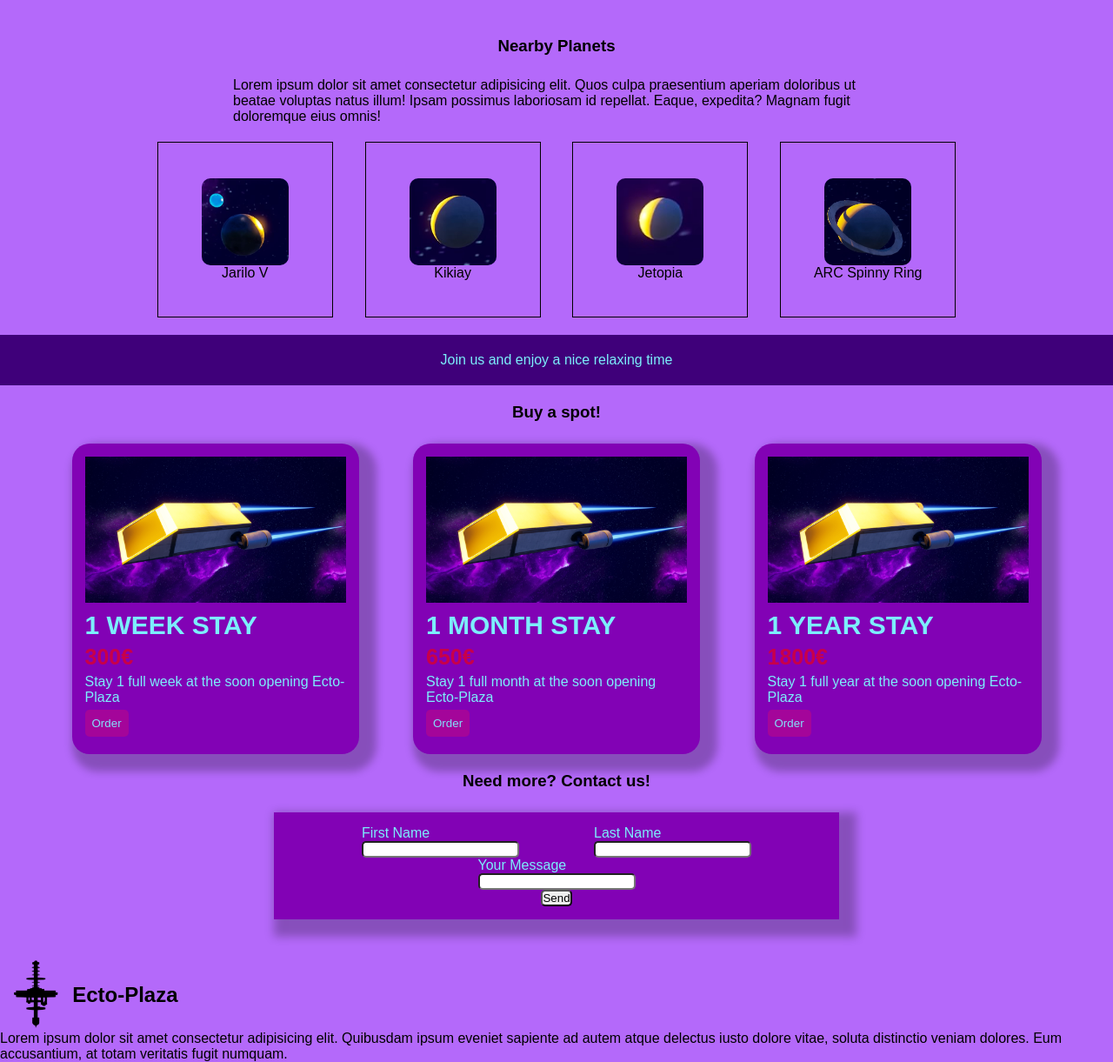
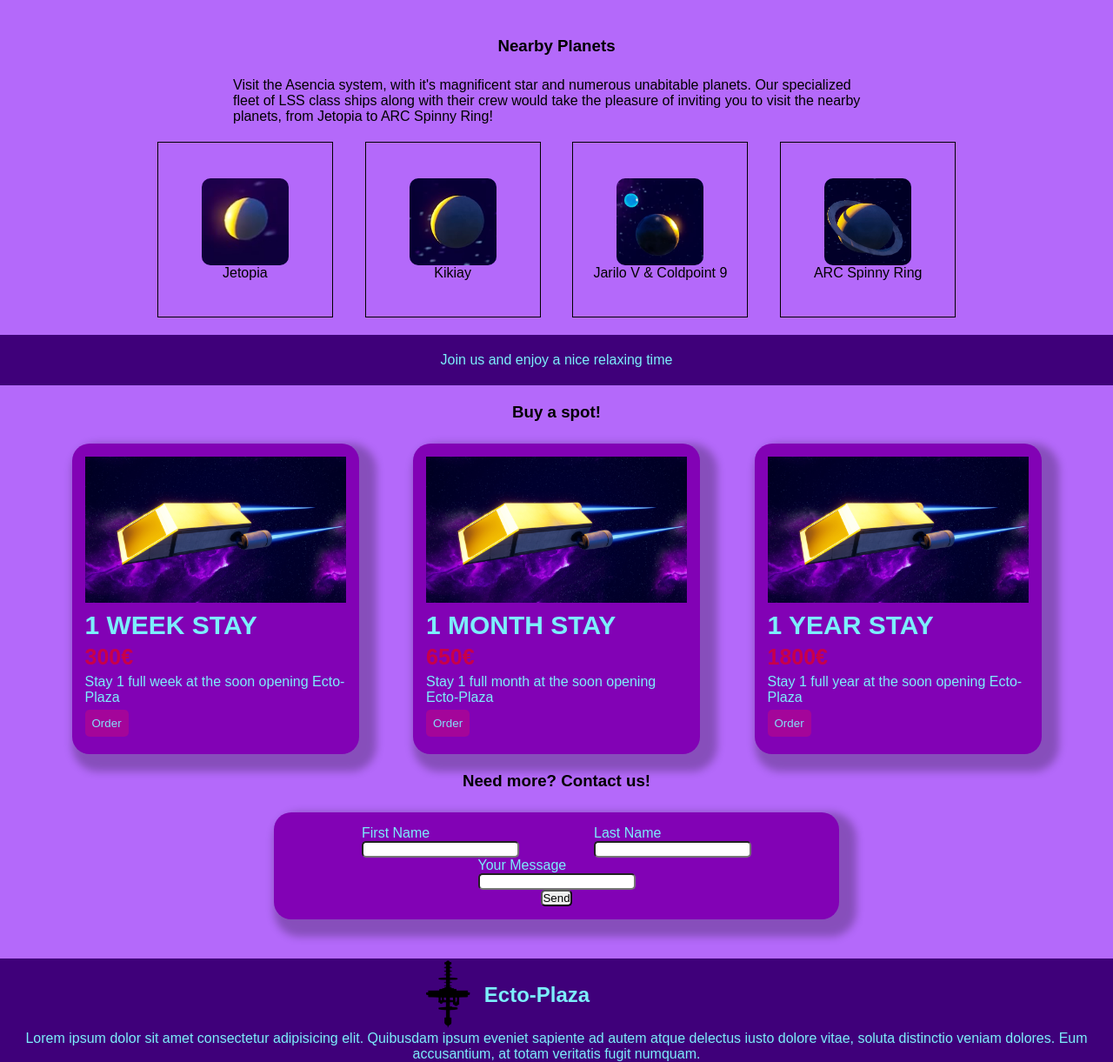
Before and after one commit to Antoine-terp-cas/renduHtmlCss, a plain HTML site: page index.html in a window 1280 px wide. Shown: the part 405-1626 px from the top of the page at 87% size. Drawn offline with Linux system fonts and the light colour scheme.

Commit message:
Update again

```diff
--- a/index.html
+++ b/index.html
@@ -51,23 +51,22 @@
         <section>
             <div>
                 <h3>Nearby Planets</h3>
-                <p id="Pmargin">Lorem ipsum dolor sit amet consectetur adipisicing elit. Quos culpa praesentium aperiam
-                    doloribus ut
-                    beatae voluptas natus illum! Ipsam possimus laboriosam id repellat. Eaque, expedita? Magnam fugit
-                    doloremque eius omnis!</p>
+                <p id="Pmargin">Visit the Asencia system, with it's magnificent star and numerous unabitable planets.
+                    Our specialized fleet of LSS class ships along with their crew would take the pleasure of inviting
+                    you to visit the nearby planets, from Jetopia to ARC Spinny Ring! </p>
             </div>
             <div id="squareDiv">
                 <article class="square">
-                    <img src="jarilo_V.png" alt="">
-                    <p>Jarilo V</p>
+                    <img src="jetopia.png" alt="">
+                    <p>Jetopia</p>
                 </article>
                 <article class="square">
                     <img src="kikiay.png" alt="">
                     <p>Kikiay</p>
                 </article>
                 <article class="square">
-                    <img src="jetopia.png" alt="">
-                    <p>Jetopia</p>
+                    <img src="jarilo_V.png" alt="">
+                    <p>Jarilo V & Coldpoint 9</p>
                 </article>
                 <article class="square">
                     <img src="ARC-Spinny-Ring.png" alt="">
@@ -116,7 +115,7 @@
                             <input type="text">
                         </article>
                     </div>
-                    <article>
+                    <article id="bigBox">
                         <label for="Your Message">Your Message</label>
                         <input type="text">
                     </article>
--- a/style.css
+++ b/style.css
@@ -173,7 +173,8 @@ main {
     #Pmargin {
         margin-bottom: 20px;
     }
-    #form{
+
+    #form {
         display: flex;
         flex-direction: column;
         align-items: center;
@@ -189,20 +190,36 @@ main {
         padding: 15px;
         color: rgb(124, 238, 251);
         width: 50%;
+        border-radius: 20px;
+
         div {
             display: flex;
-justify-content: space-evenly;
-width: 100%;
+            justify-content: space-evenly;
+            width: 100%;
 
         }
-        input{
+
+        input {
             border-radius: 5px;
         }
-        article{
+
+        article {
             display: flex;
             flex-direction: column;
         }
     }
 }
+#bigBox{
+
+}
 
 /* Footer */
+footer {
+    display: flex;
+    flex-direction: column;
+    justify-content: center;
+    align-items: center;
+    text-align: center;
+    background-color: rgb(63, 0, 122);
+    color: rgb(124, 238, 251);
+}
```
